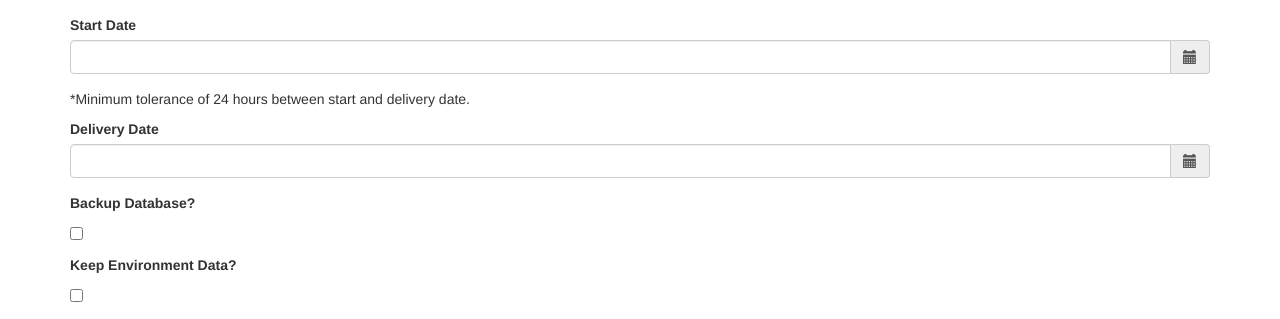
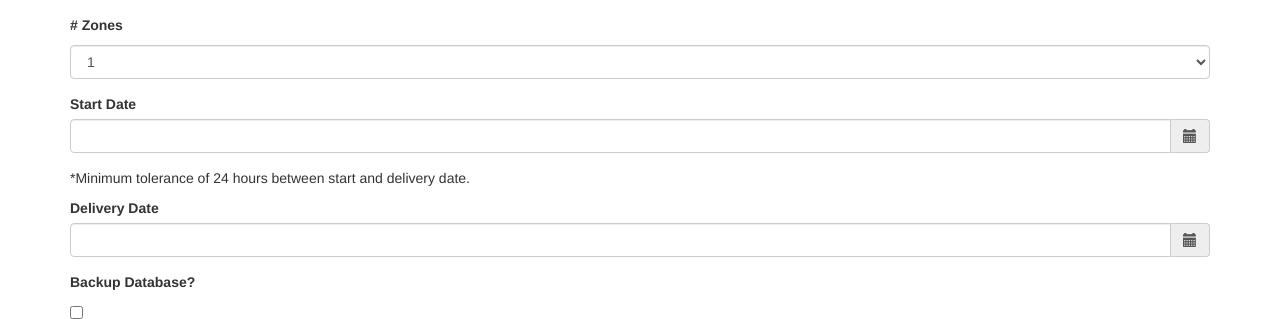
Before and after one commit to hantonio/env-request, a Flask app: template templates/new_request.html in a window 1280 px wide. Shown: the part 364-683 px from the top of the page. Run offline with Flask 2, Linux system fonts and the light colour scheme; the template is opened without the code that fills it: values that come from a table or form of the project are taken from there, others are empty; some libraries are stand-ins or nearby versions.

Commit message:
Add Zones field

```diff
--- a/forms.py
+++ b/forms.py
@@ -44,6 +44,7 @@ class EnvironmentRequestForm(Form):
 	requestedby = StringField('Requested By:', render_kw={"class": "form-control"}, validators=[InputRequired()])
 	version = StringField('Search for a Version', id="versionbox", render_kw={"class": "form-control"})
 	swp_number = QuerySelectField('Choose a Version and SWP Number', query_factory=swpnumber_choices, allow_blank=False, get_pk=lambda x: x.id, id="selectswp", render_kw={"class": "form-control"}, validators=[InputRequired()])
+	zones = SelectField("# Zones", id="zones", render_kw={"class": "form-control"}, choices=[('1', '1'), ('2', '2'), ('4', '4')])
 	start_date = StringField('Start Date', render_kw={"class": "form-control"}, validators=[InputRequired()])
 	delivery_date = StringField('Delivery Date', render_kw={"class": "form-control"}, validators=[InputRequired()])
 	backup_db = BooleanField('Backup Database?', render_kw={"class": "checkbox"}, false_values=(False, 'false', 0, '0'))
--- a/main.py
+++ b/main.py
@@ -87,23 +87,15 @@ def search_results(search):
 @app.route('/request/<int:id>/edit', methods=['GET', 'POST'])
 @login_required
 def edit_req(id):
-    #with db_session.no_autoflush:
     req = db_session.query(EnvironmentRequest).filter(EnvironmentRequest.id==id).first()
-    req_dict = req.__dict__
-
-    print req_dict
 
     if req:
-        #form = EnvironmentRequestForm(formdata=request.form).from_json(req_dict)
-        #print form.data
-        #form.process(formdata=request.form, obj=req)
         form = EnvironmentRequestForm(formdata=request.form, obj=req)
 
         if request.method == 'GET':
             form.keep_data.data = req.keep_data
             form.keep_ld.data = req.keep_ld
             form.backup_db.data = req.backup_db
-
 
         if request.method == 'POST' and form.validate():
             _ = req.environment_id
@@ -130,6 +122,7 @@ def edit_req(id):
             req.environment = form.environment.data
             req.requestedby = form.requestedby.data
             req.swp_number = form.swp_number.data
+            req.zones = form.zones.data
             req.version = str(form.swp_number.data).split()[0]
             req.start_date = form.start_date.data
             req.delivery_date = str(form.delivery_date.data)
@@ -199,6 +192,7 @@ def save_request(req, form, new=False):
     req.requestedby = form.requestedby.data
     req.swp_number = form.swp_number.data
     req.version = str(form.swp_number.data).split()[0]
+    req.zones = form.zones.data
     req.start_date = form.start_date.data
     req.delivery_date = form.delivery_date.data
     req.backup_db = form.backup_db.data
--- a/tables.py
+++ b/tables.py
@@ -9,6 +9,7 @@ class Results(Table):
 	requestedby = Col('Requested By')
 	version = Col('Version')
 	swp_number = Col('SWP Number')
+	zones = Col('# Zones')
 	start_date = Col('Start Date')
 	delivery_date = Col('Delivery Date')
 	backup_db = Col('Backup Database?')
--- a/templates/delete_request.html
+++ b/templates/delete_request.html
@@ -22,6 +22,7 @@
     {{ render_field(form.requestedby) }}
     {{ render_field(form.version) }}
     {{ render_field(form.swp_number) }}
+    {{ render_field(form.zones) }}
     {{ render_datefield(form.start_date, 'datetimepicker1') }}
     <p>*Minimum tolerance of 24 hours between start and delivery date.</p>
     {{ render_datefield(form.delivery_date, 'datetimepicker2') }}
--- a/templates/edit_request.html
+++ b/templates/edit_request.html
@@ -22,6 +22,7 @@
     {{ render_field(form.requestedby) }}
     {{ render_field(form.version) }}
     {{ render_field(form.swp_number) }}
+    {{ render_field(form.zones) }}
     {{ render_datefield(form.start_date, 'datetimepicker1') }}
     <p>*Minimum tolerance of 24 hours between start and delivery date.</p>
     {{ render_datefield(form.delivery_date, 'datetimepicker2') }}
--- a/templates/new_request.html
+++ b/templates/new_request.html
@@ -22,6 +22,7 @@
 		{{ render_field(form.requestedby) }}
 		{{ render_field(form.version) }}
 		{{ render_field(form.swp_number) }}
+    {{ render_field(form.zones) }}
     {{ render_datefield(form.start_date, 'datetimepicker1') }}
     <p>*Minimum tolerance of 24 hours between start and delivery date.</p>
 		{{ render_datefield(form.delivery_date, 'datetimepicker2') }}
```
